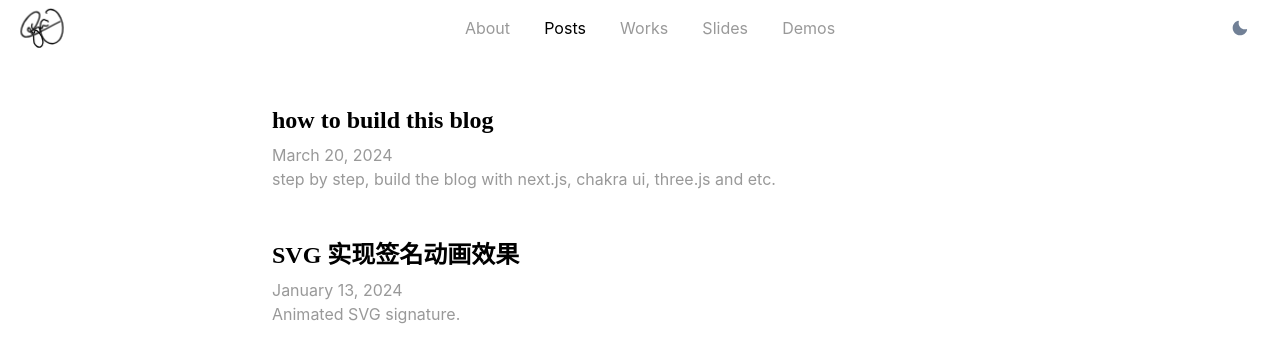
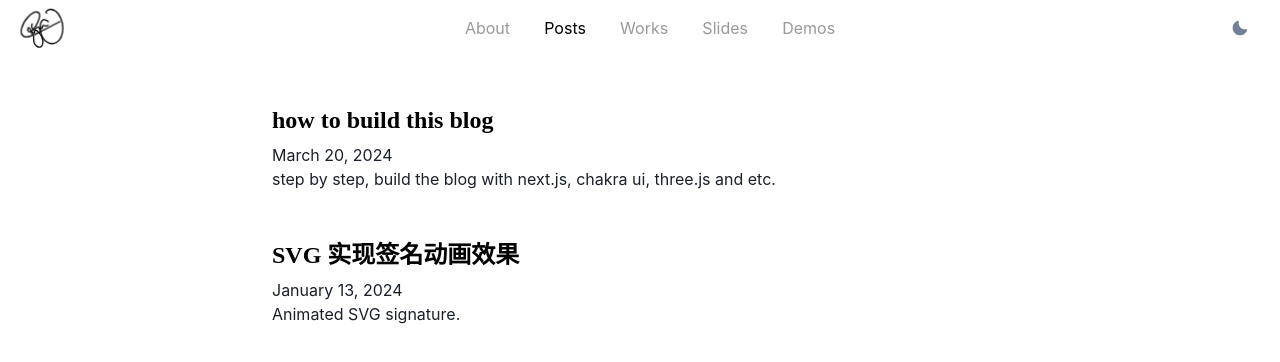
Before and after one commit to dribble-njr/njr.me, a Next.js app: page /posts in a window 1280 px wide. Shown: the top 362 px of the page. Built offline with nearby package versions, Linux system fonts and the light colour scheme.

Commit message:
feat(utils): formatDate

```diff
--- /dev/null
+++ b/logic/utils.ts
@@ -0,0 +1,7 @@
+export function formatDate(date: string) {
+  return new Date(date).toLocaleDateString('en', {
+    day: 'numeric',
+    month: 'long',
+    year: 'numeric'
+  })
+}
--- a/pages/posts/index.tsx
+++ b/pages/posts/index.tsx
@@ -4,6 +4,7 @@ import { join } from 'path'
 import { Post } from '../../@interface/post'
 import { Box, Heading, Text } from '@chakra-ui/react'
 import { Link, SlideEnter } from '../../components'
+import { formatDate } from '../../logic/utils'
 
 export default function Posts({ posts }: { posts: Post[] }) {
   return (
@@ -15,14 +16,8 @@ export default function Posts({ posts }: { posts: Post[] }) {
               <Link href={'/posts/' + post.slug + '/'}>{post.title}</Link>
             </Heading>
 
-            <Box color={'#999'}>
-              <Text>
-                {new Date(post.date).toLocaleDateString('en', {
-                  day: 'numeric',
-                  month: 'long',
-                  year: 'numeric'
-                })}
-              </Text>
+            <Box className="text-muted">
+              <Text >{formatDate(post.date)}</Text>
               <Text>{post.summary}</Text>
             </Box>
           </Box>
```
